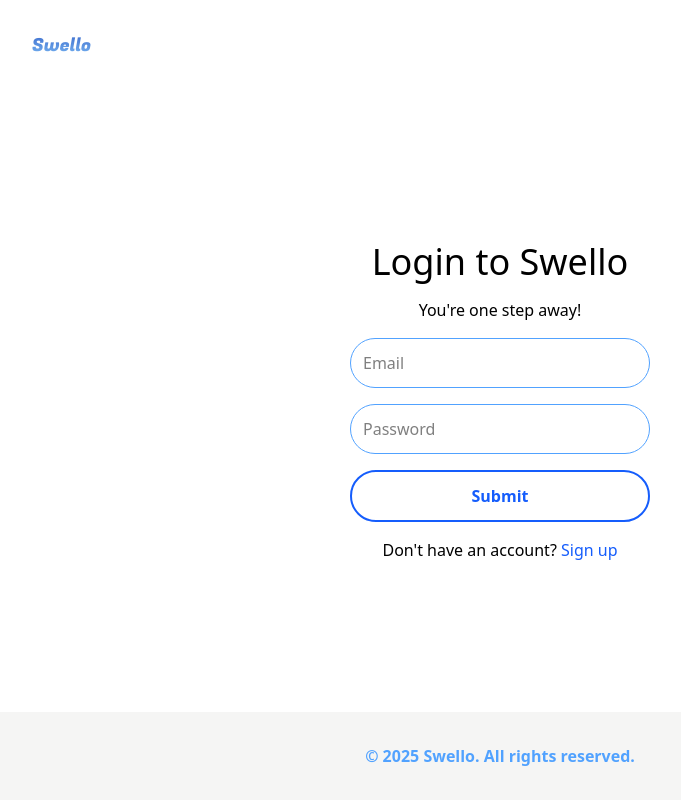
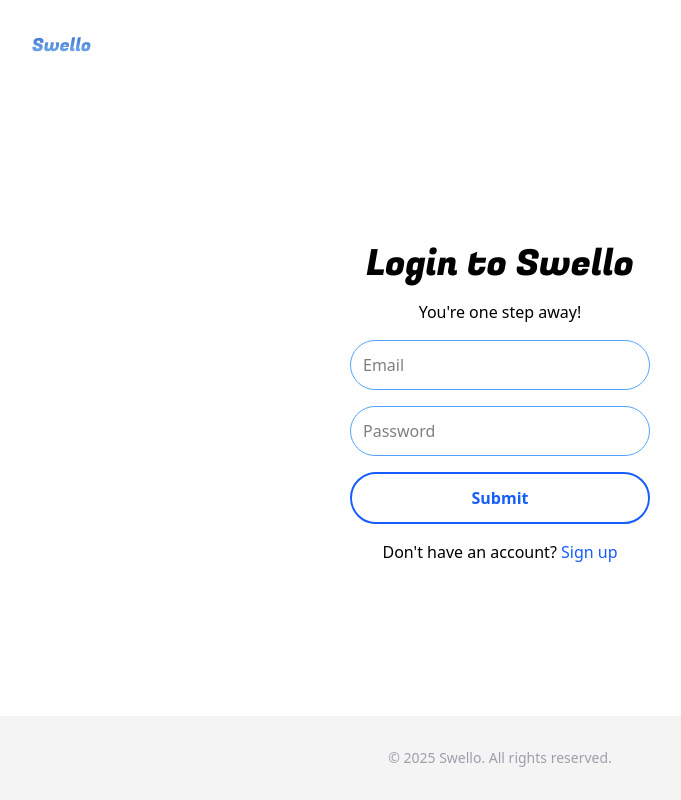
Before and after one commit to oliviafjardine/nextjs-login-template, a Next.js app in the folder frontend/: page /dashboard in a window 1280 px wide. Shown: the whole page, without its empty margins (140-821 px from the left). Built offline with nearby package versions, Linux system fonts and the light colour scheme; no server answers.

Commit message:
moved fonts out of layout.tsx to lib folder

```diff
--- a/frontend/src/app/globals.css
+++ b/frontend/src/app/globals.css
@@ -1,4 +1,8 @@
 @import "tailwindcss";
+
+.fugaz {
+    font-family: 'Fugaz One', cursive;
+  }
 
 .textGradient {
     background: -webkit-linear-gradient(#3866ca, #81c1f8);
--- a/frontend/src/app/layout.tsx
+++ b/frontend/src/app/layout.tsx
@@ -1,13 +1,9 @@
 import type { Metadata } from "next";
-import { Fugaz_One, Inter, Open_Sans } from "next/font/google";
 import "./globals.css";
+import { opensans, fugaz } from "../lib/fonts";
 import Link from "next/link";
 import { AuthProvider } from "../context/AuthContext";
 import Head from "./head";
-
-
-const opensans = Open_Sans({variable: "--font-inter", subsets: ["latin"],});
-const fugaz = Fugaz_One({variable: "--font-inter", subsets: ["latin"], weight: ['400']});
 
 export const metadata: Metadata = {
   title: "Swello",
@@ -28,9 +24,9 @@
   )
 
   const footer = (
-    <footer className='bg-stone-100 w-full'>
+    <footer className='bg-zinc-100 w-full'>
       <div className='p-4 sm:p-8 grid place-items-center'>
-        <p className='text-blue-400 font-semibold '>© 2025 Swello. All rights reserved.</p>
+        <p className='text-zinc-400 text-xs sm:text-sm '>© 2025 Swello. All rights reserved.</p>
       </div>
     </footer>
   )
--- a/frontend/src/components/sections/Login.tsx
+++ b/frontend/src/components/sections/Login.tsx
@@ -2,6 +2,7 @@
 import React, { useState } from 'react'
 import Button from '../ui/Button'
 import { useAuth } from '../../context/AuthContext'
+import { Fugaz_One } from "next/font/google";
 
 export default function Login() {
   const [email, setEmail] = useState('')
@@ -37,7 +38,9 @@
   return (
     <div className='flex flex-col flex-1 justify-center items-center gap-4'>
       {/* Login title */}
-      <h3 className='text-2xl sm:text-3xl md:text-4xl '>{isRegister ? 'Create your Swello account' : 'Login to Swello'}</h3>
+      <h3 className='text-2xl sm:text-3xl md:text-4xl fugaz '>
+        {isRegister ? 'Create your Swello account' : 'Login to Swello'}
+      </h3>
       <p>You're one step away!</p>
 
       {/* Input email and password */}
--- a/frontend/src/components/ui/Button.tsx
+++ b/frontend/src/components/ui/Button.tsx
@@ -22,7 +22,7 @@
       type="button"
       onClick={onClick}
       className={`rounded-full overflow-hidden duration-200 hover:opacity-60 border-2 border-solid border-blue-600 ${
-          (dark ? 'text-white bg-sky-600 border-blue-700' : 'text-blue-600 ') +
+          (dark ? 'text-white bg-blue-600 border-blue-700' : 'text-blue-600 ') +
           (full ? 'grid place-items-center w-full ' : ' ')
       } ${className}`}
     >
--- /dev/null
+++ b/frontend/src/lib/fonts.ts
@@ -0,0 +1,12 @@
+import { Fugaz_One, Open_Sans } from "next/font/google";
+
+export const opensans = Open_Sans({
+    variable: "--font-inter",
+    subsets: ["latin"],
+});
+
+export const fugaz = Fugaz_One({
+    variable: "--font-inter",
+    subsets: ["latin"],
+    weight: ['400']
+});
```
